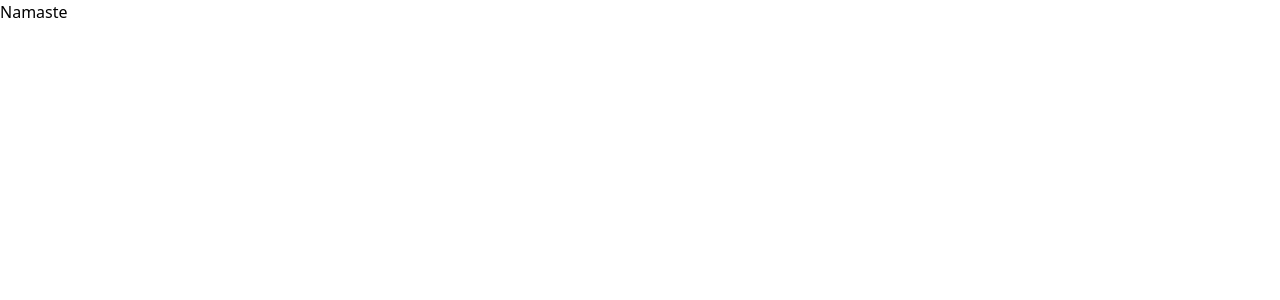
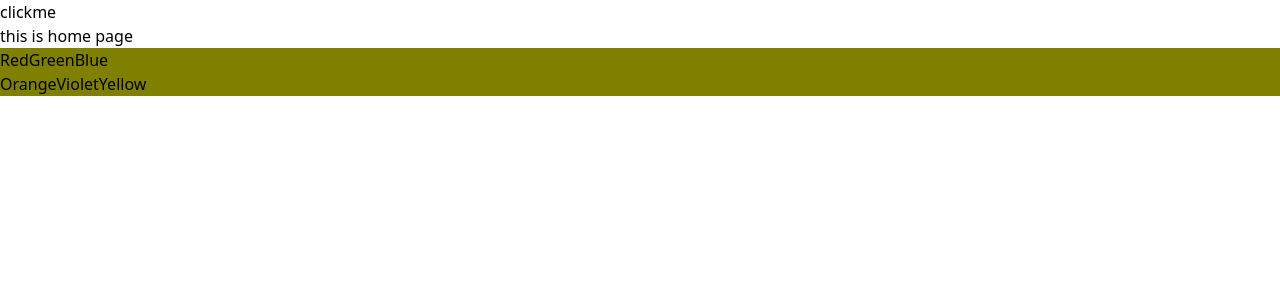
Before and after one commit to Vaigarai14/React-concept, a React (Vite) app: page /bgcolorchange in a window 1280 px wide. Shown: the top 300 px of the page. Built offline with nearby package versions, Linux system fonts and the light colour scheme.

Commit message:
Worked on useeffect hook

```diff
--- a/src/components/App.jsx
+++ b/src/components/Bgcolorchange.jsx
@@ -1,6 +1,6 @@
 import { useState } from 'react'
 
-function App() {
+function Bgcolorchange() {
   const [colorchange, setcolorchange] = useState("olive")
 
   return (
@@ -33,4 +33,4 @@ function App() {
   )
 }
 
-export default App
+export default Bgcolorchange
--- a/src/main.jsx
+++ b/src/main.jsx
@@ -2,26 +2,55 @@ import React from 'react'
 import ReactDOM from 'react-dom/client'
 import Greeting from './Greeting'
 import './index.css'
-// import App from './components/App'
+import Bgcolorchange from './components/Bgcolorchange'
 import Boxcolorchange from './Boxcolorchange'
-// import Secoundtodolist from './components/Secoundtodolist'
-// import { Counter } from './components/Counter'
-// import { Todolist } from './components/Todolist'
+import { Counter } from './components/Counter'
+import { Todolist } from './components/Todolist'
+import { createBrowserRouter, Outlet, RouterProvider, Link } from "react-router-dom";
 
 
-const root = ReactDOM.createRoot(document.getElementById('root'))
-
 const Apps = () => {
-  return (<div>
-    <h1>{console.log(window.localStorage)}</h1>
-    <Greeting randomMax={8} />
-    {/* <h1></h1> */}
-    {/* <Boxcolorchange /> */}
-    {/* <App /> */}
-    {/* <Counter /> */}
-    {/* <Todolist /> */}
-  </div>
+  return (
+    <div>
+      <Link to={"/greeting"}><button>clickme</button></Link >
+      <h1>this is home page</h1>
+      <Outlet />
+    </div >
   )
 }
 
-root.render(<Apps />);
+const router = createBrowserRouter(
+  [
+    {
+      path: "/",
+      element: <Apps />,
+      children: [
+        {
+          path: '/greeting',
+          element: <Greeting randomMax={8} />
+        },
+        {
+          path: '/colorchange',
+          element: <Boxcolorchange />
+        }
+        ,
+        {
+          path: '/bgcolorchange',
+          element: <Bgcolorchange />
+        }
+        ,
+        {
+          path: '/counter',
+          element: <Counter />
+        }
+        ,
+        {
+          path: '/todolist',
+          element: <Todolist />
+        }
+      ]
+    }
+  ]
+)
+
+ReactDOM.createRoot(document.getElementById('root')).render(<RouterProvider router={router} />);
```
Also changed, not shown: package.json (+6 -1 lines), 1 other file (tests, documents, lock files or other folders).
